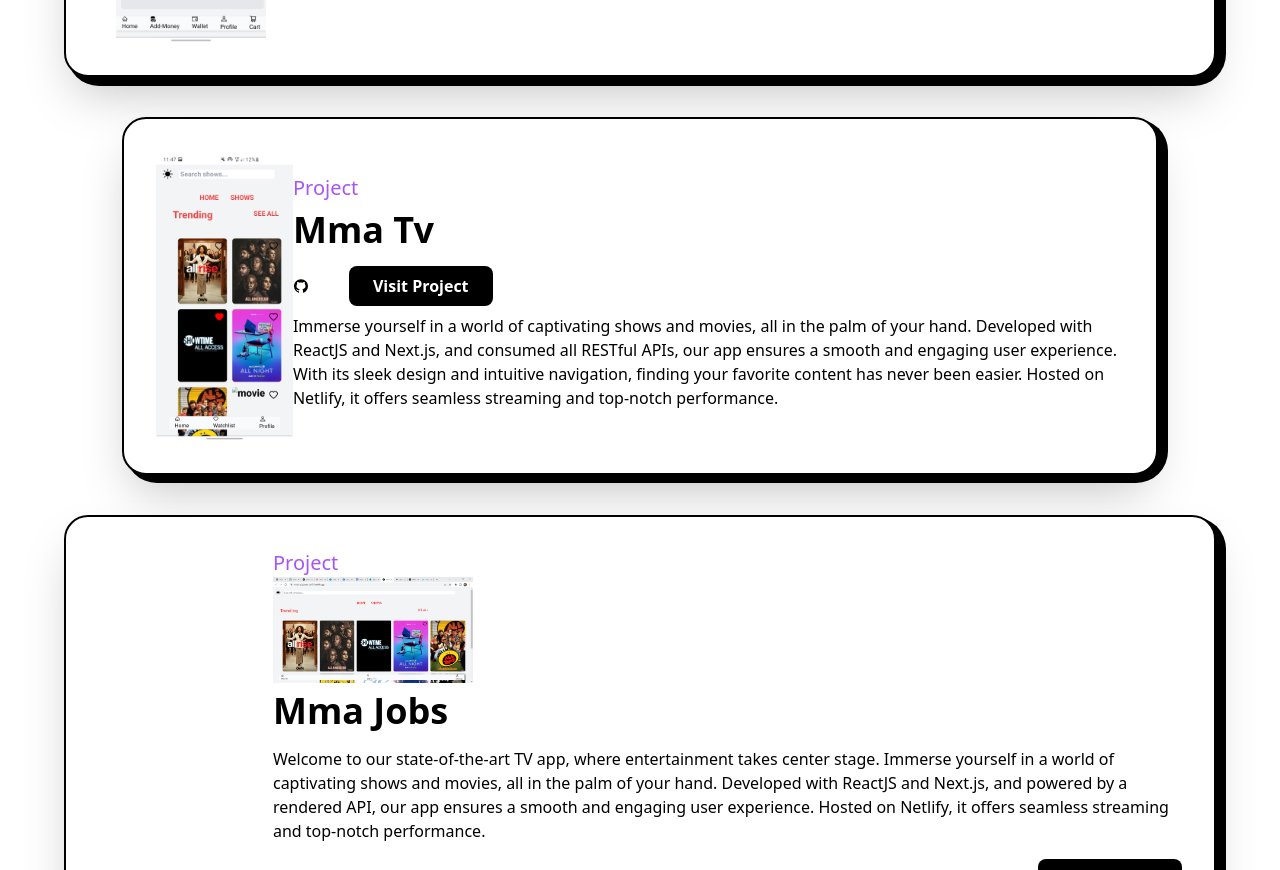
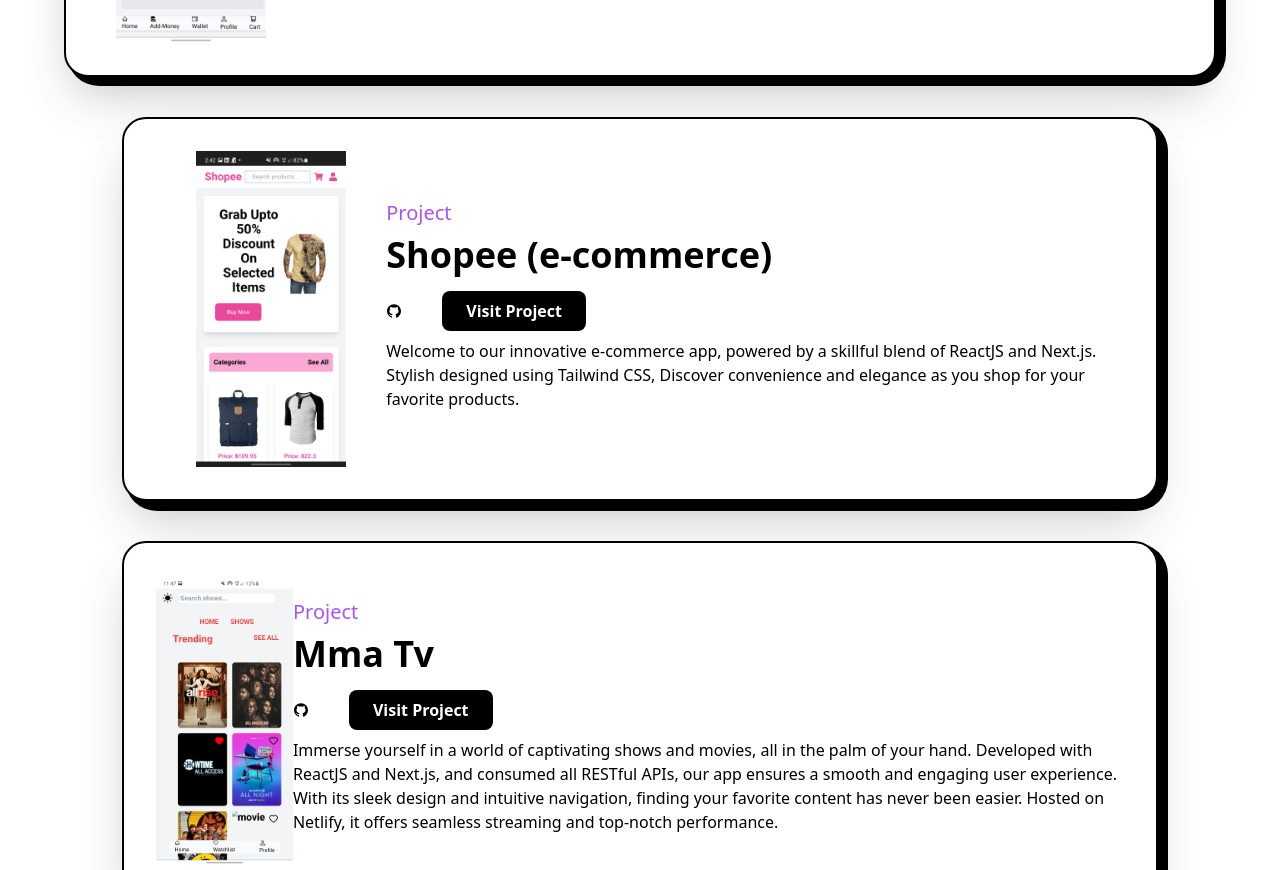
Before and after one commit to chinwaneti/Portfolio, a Next.js app: page /projects in a window 1280 px wide. Shown: the part 839-1709 px from the top of the page. Built offline with nearby package versions, Linux system fonts and the light colour scheme.

Commit message:
feat: add files

```diff
--- a/src/app/projects/page.jsx
+++ b/src/app/projects/page.jsx
@@ -7,6 +7,7 @@
 import pic from "../images/store.jpg"
 import mine from "../images/tv.jpg"
 import nep from "../images/Capture.png"
+import pica from "../images/screen.jpg"
 
 
 
@@ -111,7 +112,20 @@
      link='https://resplendent-duckanoo-c880af.netlify.app'
      github='https://github.com/chinwaneti'
     />
-
+    <div className='my-10 md:w-[90%] sm:w-[80%] w-[90%] mx-auto '>
+    <Featured
+    type=' Project'
+    title="Shopee (e-commerce)"
+    img={pica}
+    summary="Welcome to our innovative e-commerce app,
+    powered by a skillful blend of ReactJS and Next.js.
+     Stylish designed using Tailwind CSS,
+     Discover convenience
+     and elegance as you shop for your favorite products."
+     link='https://joyful-bienenstitch-712583.netlify.app'
+     github='https://github.com/chinwaneti'
+    />
+   </div>
     <div className=''>
     <div className='my-10 md:w-[90%] sm:w-[80%] w-[90%] mx-auto '>
     <Project type='Project'
```
Also changed, not shown: src/app/images/screen.jpg (added).
